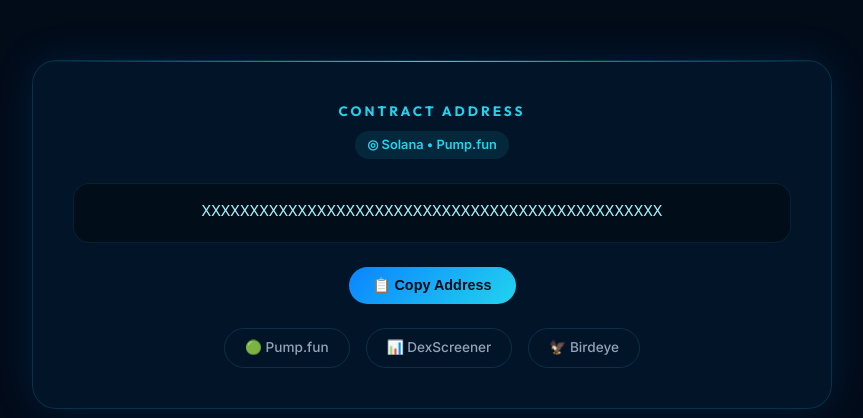
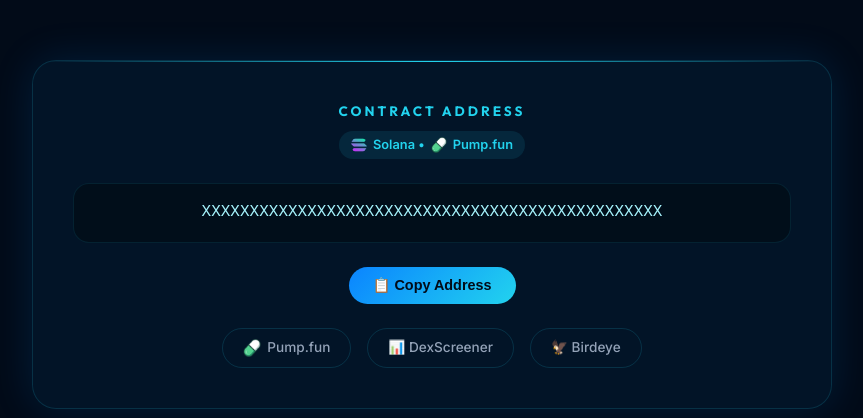
Before and after one commit to abdullahiola/maven, a Next.js app: page / in a window 1280 px wide. Shown: the part 800-1218 px from the top of the page, without its empty margins (208-1071 px from the left). Built offline with nearby package versions, Linux system fonts and the light colour scheme.

Commit message:
feat: use real Pump.fun and Solana logos instead of emojis

```diff
--- a/app/page.tsx
+++ b/app/page.tsx
@@ -180,7 +180,7 @@
           <div className="ca-label">Contract Address</div>
           <div className="ca-chain">
             <span className="chain-badge">
-              ◎ Solana • Pump.fun
+              <Image src="/solana-logo.png" alt="Solana" width={16} height={16} style={{ borderRadius: '50%' }} /> Solana • <Image src="/pump-logo.png" alt="Pump.fun" width={16} height={16} style={{ borderRadius: '4px' }} /> Pump.fun
             </span>
           </div>
           <div className="ca-address-wrapper">
@@ -203,7 +203,7 @@
               rel="noopener noreferrer"
               id="pump-link"
             >
-              🟢 Pump.fun
+              <Image src="/pump-logo.png" alt="Pump.fun" width={18} height={18} style={{ borderRadius: '4px' }} /> Pump.fun
             </a>
             <a
               href="#"
@@ -384,7 +384,7 @@
             className="social-card"
             id="social-pump"
           >
-            <div className="social-icon pump">🟢</div>
+            <div className="social-icon pump"><Image src="/pump-logo.png" alt="Pump.fun" width={28} height={28} style={{ borderRadius: '6px' }} /></div>
             <div className="social-card-text">
               <h3>Pump.fun</h3>
               <p>Buy on Pump.fun</p>
```
Also changed, not shown: public/pump-logo.png (added), public/solana-logo.png (added).
